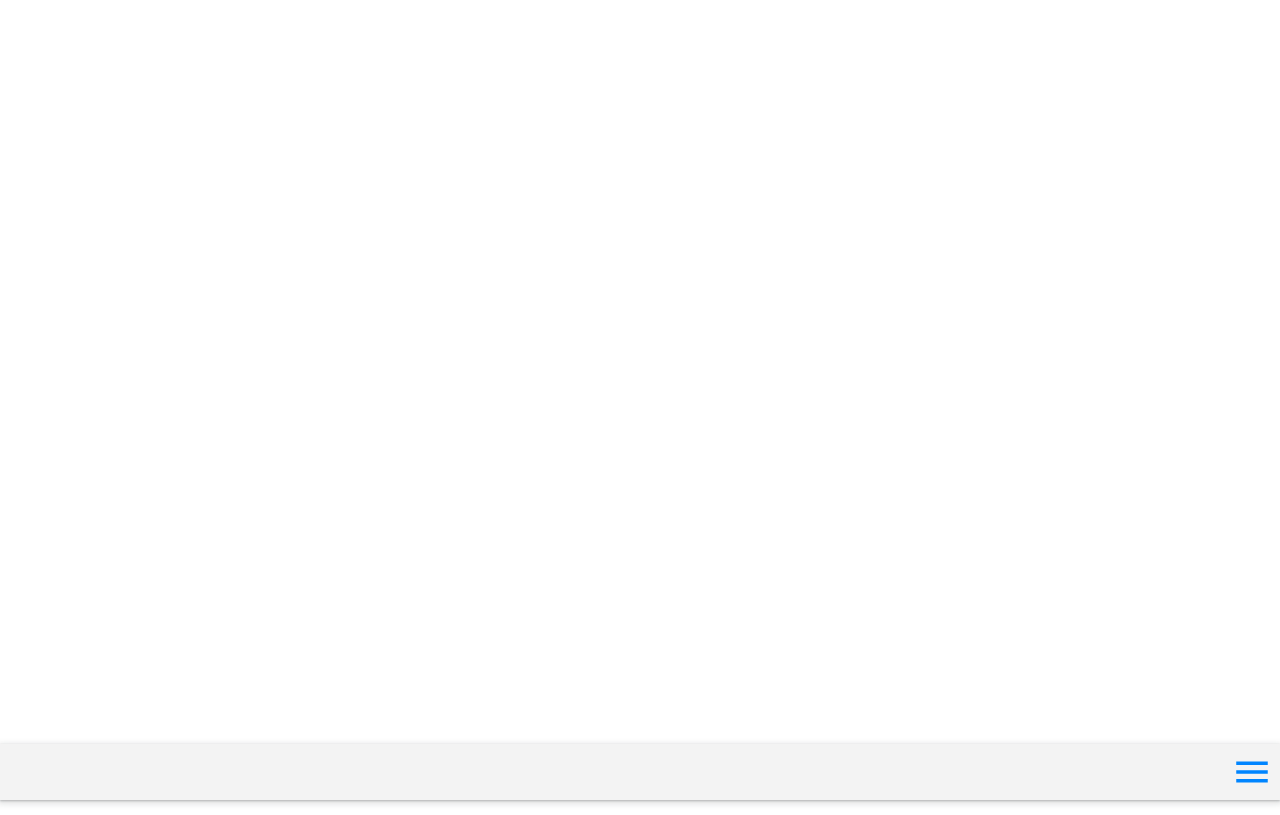
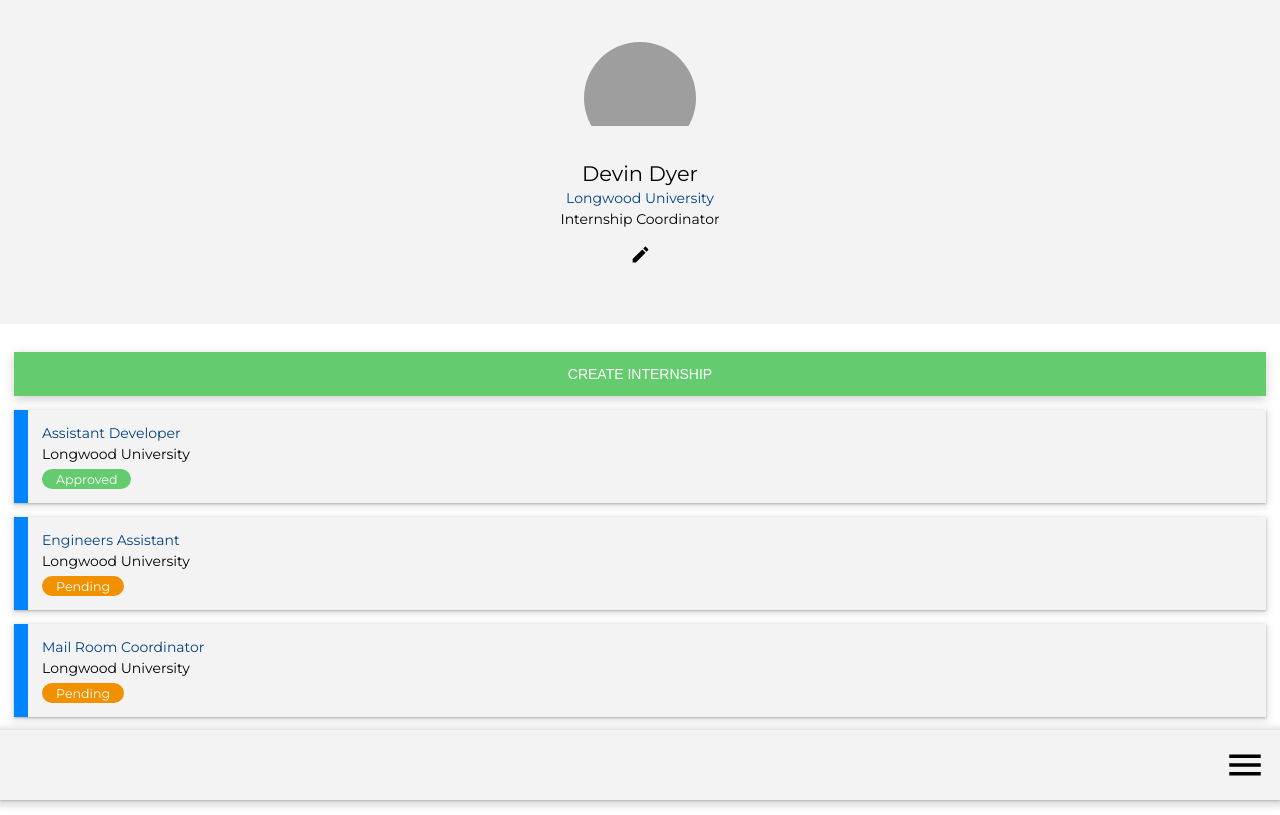
Before and after one commit to devinaustin1122/Internships, a React (Create React App) app: page /profile in a window 1280 px wide. Before the commit this address had no page. Built offline with nearby package versions, Linux system fonts and the light colour scheme; sample sign-in values are in the browser's storage; grey boxes are pictures that could not be loaded.

Commit message:
style updates and add edit user profile page

```diff
--- a/src/App.css
+++ b/src/App.css
@@ -16,6 +16,21 @@
 .app {
   display: flex;
   justify-content: center;
+}
+
+.container-flex {
+  display: flex;
+  width: 100%;
+}
+
+.container-flex-col {
+  display: flex;
+  flex-direction: column;
+  width: 100%;
+}
+
+.pb-5 {
+  padding-bottom: 5rem;
 }
 
 .login {
@@ -50,32 +65,17 @@
   text-align: center;
 }
 
-.container-flex {
-  display: flex;
-  width: 100%;
-}
-
-.container-flex-col {
-  display: flex;
-  flex-direction: column;
-  width: 100%;
-}
-
-.pb-4 {
-  padding-bottom: 4rem;
-}
-
 .navbar {
   position: fixed;
   bottom: 0;
   display: flex;
   flex-direction: column;
   align-items: flex-end;
-  padding: 0.5rem;
+  padding: 1rem;
   width: 100%;
   background-color: rgb(243, 243, 243);
   box-shadow: rgba(60, 64, 67, 0.3) 0px 1px 2px 0px,
-    rgba(60, 64, 67, 0.15) 0px 2px 6px 2px;
+    rgba(60, 64, 67, 0.15) 0px 2px 6px 5px;
 }
 
 .navbar__toggle {
@@ -113,6 +113,14 @@
   align-items: center;
   padding: 1rem;
   text-align: center;
+  background-color: #f3f3f3;
+  padding: 3rem;
+}
+
+.profile-edit {
+  background-color: #f3f3f3;
+  align-items: center;
+  padding: 3rem 1rem;
 }
 
 .profile__crop {
@@ -120,7 +128,6 @@
   height: 8rem;
   overflow: hidden;
   border-radius: 50%;
-  margin-top: 2rem;
   margin-bottom: 0.5rem;
 }
 
@@ -133,7 +140,7 @@
 }
 
 .internships__item {
-  background-color: rgb(243, 243, 243);
+  background-color: #f3f3f3;
   box-shadow: rgba(60, 64, 67, 0.3) 0px 1px 2px 0px,
     rgba(60, 64, 67, 0.15) 0px 2px 6px 2px;
   padding: 1rem;
--- a/src/App.js
+++ b/src/App.js
@@ -1,10 +1,17 @@
 import { useState, useEffect } from "react";
 import { BrowserRouter, Routes, Route } from "react-router-dom";
 import Login from "./components/Login";
-import Dashboard from "./components/Dashboard";
+import Profile from "./components/Profile";
 import Navigation from "./components/Navigation";
 import EditProfile from "./components/EditProfile";
 import "./App.css";
+
+const dummy = {
+  id: "db3995d64344242e877f9f24f320c099a858868e",
+  name: "Devin Dyer",
+  organization: "Longwood University",
+  title: "Internship Coordinator",
+};
 
 const App = () => {
   const [user, setUser] = useState({
@@ -21,11 +28,14 @@ const App = () => {
         {!user.token && <Login setUser={setUser} />}
         {user.token && (
           <div className="container-flex-col">
-            <div className="pb-4">
+            <div className="pb-5">
               <Navigation setUser={setUser} />
               <Routes>
-                <Route path="/dashboard" element={<Dashboard />} />
-                <Route path="/profile/edit" element={<EditProfile />} />
+                <Route path="/profile" element={<Profile />} />
+                <Route
+                  path="/profile/edit"
+                  element={<EditProfile user={dummy} />}
+                />
               </Routes>
             </div>
           </div>
--- a/src/components/EditProfile.js
+++ b/src/components/EditProfile.js
@@ -1,8 +1,18 @@
+import profile from "../profile.jpg";
+import StyledButton from "../styles/StyledButton";
+import StyledTextbox from "../styles/StyledTexbox";
+
 const EditProfile = (props) => {
   return (
-    <section className="profile-edit">
-      <h2>Edit Profile</h2>
-    </section>
+    <form className="profile-edit form">
+      <div className="profile__crop">
+        <img className="profile__img" src={profile} />
+      </div>
+      <StyledTextbox value={props.user.name} type="text" required />
+      <StyledTextbox value={props.user.organization} type="text" required />
+      <StyledTextbox value={props.user.title} type="text" required />
+      <StyledButton value="SAVE" type={"submit"} />
+    </form>
   );
 };
 
--- a/src/components/Login.js
+++ b/src/components/Login.js
@@ -23,7 +23,7 @@ const Login = (props) => {
       })
       .then(({ data }) => {
         props.setUser(data);
-        navigate("/dashboard");
+        navigate("/profile");
       })
       .catch((err) => console.log(err));
   };
--- a/src/components/Navigation.js
+++ b/src/components/Navigation.js
@@ -22,11 +22,11 @@ const Navigation = (props) => {
           toggle ? "navbar__items navbar__items-open" : "navbar__items"
         }
       >
-        <Link to="/dashboard">
-          <li className="navbar__item">Home</li>
+        <Link to="/explore">
+          <li className="navbar__item">Explore</li>
         </Link>
-        <Link to="/dashboard">
-          <li className="navbar__item">Explore</li>
+        <Link to="/profile">
+          <li className="navbar__item">Profile</li>
         </Link>
         <li
           className="navbar__item navbar__item-logout"
--- a/src/components/Dashboard.js
+++ b/src/components/Profile.js
@@ -31,7 +31,7 @@ const user = {
   title: "Internship Coordinator",
 };
 
-const Dashboard = () => {
+const Profile = () => {
   const handleEdit = () => {
     console.log("handle edit");
   };
@@ -42,6 +42,9 @@ const Dashboard = () => {
         <div className="profile__crop">
           <img className="profile__img" src={profile} />
         </div>
+        <h2>{user.name}</h2>
+        <h3>{user.organization}</h3>
+        <h4>{user.title}</h4>
         <Link to={"/profile/edit"}>
           <img
             className="profile__edit"
@@ -49,16 +52,13 @@ const Dashboard = () => {
             onClick={() => handleEdit()}
           />
         </Link>
-        <h2>{user.name}</h2>
-        <h3>{user.organization}</h3>
-        <h4>{user.title}</h4>
       </section>
-      <StyledButton
-        type="button"
-        backgroundColor={"#64CC6F"}
-        value="CREATE INTERNSHIP"
-      />
       <section className="internship">
+        <StyledButton
+          type="button"
+          backgroundColor={"#64CC6F"}
+          value="CREATE INTERNSHIP"
+        />
         <ul className="internships__list">
           {internships.map((internship) => {
             return (
@@ -77,4 +77,4 @@ const Dashboard = () => {
   );
 };
 
-export default Dashboard;
+export default Profile;
--- a/src/index.css
+++ b/src/index.css
@@ -13,7 +13,8 @@ html {
   font-size: 14px;
 }
 
-section {
+section,
+form {
   padding: 1em;
 }
 
--- a/src/styles/StyledTexbox.js
+++ b/src/styles/StyledTexbox.js
@@ -1,15 +1,14 @@
 import styled, { css } from "styled-components";
 
 const StyledTextbox = styled.input`
-  font-size: 0.8rem;
+  font-size: 1rem;
   font-weight: 300;
-  background-color: #f5f5f5;
   border-radius: 10px;
   border: solid 1px #eeeeee;
   height: 3rem;
   padding: 1rem 1.5rem;
   margin: 0.8rem 0;
-
+  width: 100%;
   ${(props) =>
     props.invalid &&
     css`
```
Also changed, not shown: src/menu.svg.
